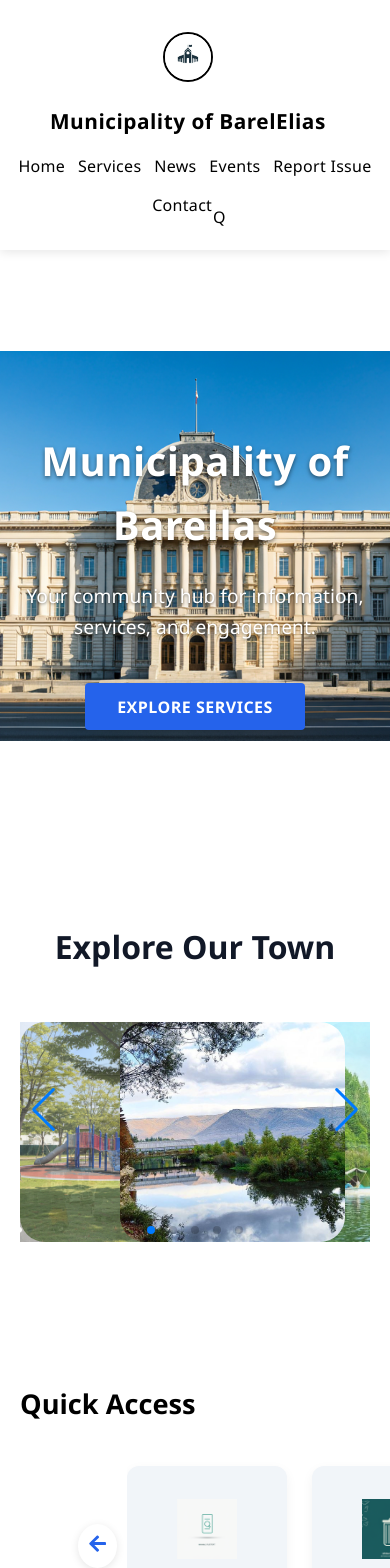
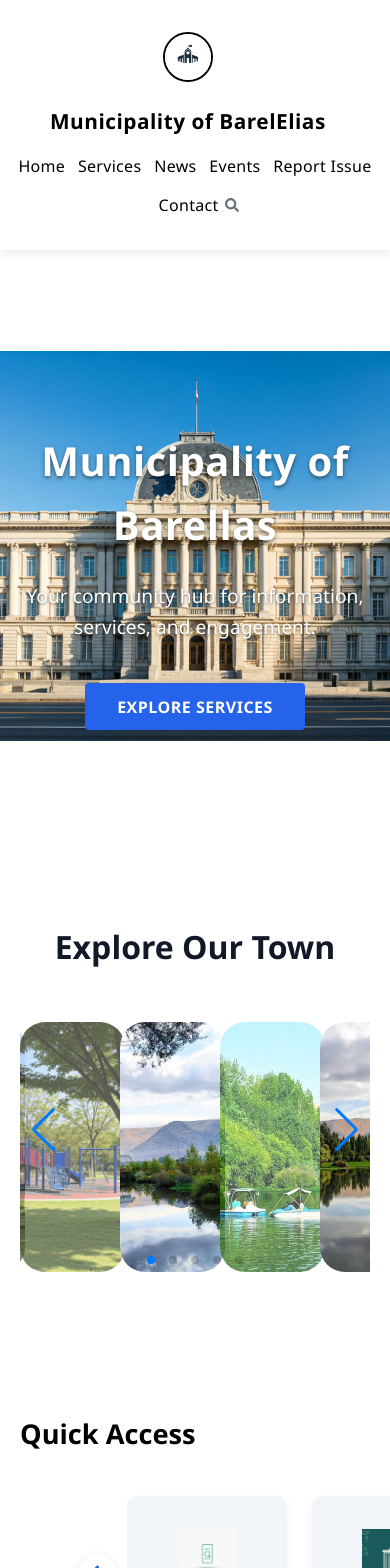
Before and after one commit to HadiJabr1/Municipality, a React (Vite) app in the folder municipality-project/: page / in a window 390 px wide. Shown: the top 1568 px of the page. Built offline with nearby package versions, Linux system fonts and the light colour scheme.

Commit message:
add municipality-project file

```diff
--- a/municipality-project/src/components/CityServices/CityServices.jsx
+++ b/municipality-project/src/components/CityServices/CityServices.jsx
@@ -14,6 +14,7 @@ import image22 from '../../assets/images/image22.png';
 import image23 from '../../assets/images/image23.png';
 import image24 from '../../assets/images/image24.png';
 import image25 from '../../assets/images/image25.png';
+import image26 from '../../assets/images/image26.png';
 
 const categories = ['All Services', 'Public Works', 'Permits', 'Finance', 'Parks & Recreation'];
 
@@ -191,6 +192,7 @@ const CityServices = () => {
             ))
           ) : (
             <div className="no-results">
+              <img src={image26} alt="No results" />
               <p>No services found. Try a different search or category.</p>
             </div>
           )}
--- a/municipality-project/src/components/ExploreOurTown/ExploreOurTown.css
+++ b/municipality-project/src/components/ExploreOurTown/ExploreOurTown.css
@@ -18,54 +18,39 @@
   margin-bottom: 30px;
 }
 
-.town-swiper {
-  padding-bottom: 60px;
-  position: relative;
-}
-
-
-.swiper-slide {
-  transform: scale(0.9);
-  opacity: 0.5;
-  transition: all 0.4s ease;
-  z-index: 1;
-}
-
-
 .swiper-slide-active {
   transform: scale(0.9);
   opacity: 1;
-  z-index: 4;
+
 }
 
 .swiper-slide-next,
 .swiper-slide-prev {
   transform: scale(0.9);
   opacity: 0.7;
-  z-index: 2;
-}
-
-
-.swiper-card {
-  border-radius: 5%;
-  box-shadow: 0 12px 25px rgba(0, 0, 0, 0.1);
-}
-
-
-.swiper-card img {
-  width: 150%;
-  height: 400px;
-  object-fit: cover;
-  border-radius: 25px;
-  display: block;
 
 
 }
 
 
+.swiper-card {
+  border-radius: 15%;
+  box-shadow: 12 12px 12px rgba(0, 0, 0, 0.1);
+}
+
+
+.swiper-card img {
+  width: 70%;
+  height: 250px;
+  object-fit: cover;
+  border-radius: 25px;
+  display: block;
+}
+
+
 .swiper-pagination {
   position: relative;
-  padding-top: 20px;
+
   display: flex;
   justify-content: center;
   gap: 6px;
@@ -79,19 +64,14 @@
   border-radius: 50%;
 }
 
-.swiper-pagination-bullet-active {
-  background-color: #8b5cf6;
-}
-
-
 .swiper-button-next,
 .swiper-button-prev {
   color: #4b5563;
   border-radius: 40%;
-  padding: 10px;
+  padding-top: 10px;
   font-size: 10px;
   box-shadow: 0 2px 6px rgba(0,0,0,0.1);
-  top: 10%;
+  top: 20%;
   transform: translateY(-50%);
   background-color: transparent;
 }
@@ -108,25 +88,3 @@
 .swiper-button-prev::after {
   font-size: 10px;
 }
-
-@media (max-width: 768px) {
-  .swiper-slide {
-    transform: scale(0.75);
-  }
-
-  .swiper-slide-active {
-    transform: scale(1);
-  }
-
-  .swiper-card img {
-    height: 220px;
-  }
-
-  .swiper-button-prev {
-    left: 42%;
-  }
-
-  .swiper-button-next {
-    right: 42%;
-  }
-}
--- a/municipality-project/src/components/ExploreOurTown/ExploreOurTown.jsx
+++ b/municipality-project/src/components/ExploreOurTown/ExploreOurTown.jsx
@@ -29,7 +29,7 @@ const ExploreOurTown = () => {
 
         <Swiper
           modules={[Navigation, Pagination]}
-          spaceBetween={-50} // Adjusted spaceBetween for better overlap based on screenshot
+          spaceBetween={-50}
           centeredSlides={true}
           loop={true}
           slidesPerView={3}
--- a/municipality-project/src/components/Footer/Footer.jsx
+++ b/municipality-project/src/components/Footer/Footer.jsx
@@ -17,8 +17,8 @@ const Footer = () => {
 
              <nav className="main-nav1">
                <ul>
-                 <li><a href="#">Home</a></li>
-                 <li><a href="#">Services</a></li>
+                 <li><a href="/">Home</a></li>
+                 <li><a href="/services">Services</a></li>
                  <li><a href="#">News</a></li>
                  <li><a href="#">Events</a></li>
                  <li><a href="#">Report Issue</a></li>
--- a/municipality-project/src/components/Header/Header.css
+++ b/municipality-project/src/components/Header/Header.css
@@ -61,10 +61,12 @@
   font-family: 'Segoe UI', Tahoma, Geneva, Verdana, sans-serif;
 }
 
-.search-icon {
-  font-weight: bold;
+.search-icon1 {
+  right: -20px;
+  top: 50%;
+  color: black;
+  font-size: 18px;
 }
-
 .main-nav a:hover {
   color: #f59e0b;
 }
--- a/municipality-project/src/components/Header/Header.jsx
+++ b/municipality-project/src/components/Header/Header.jsx
@@ -1,7 +1,7 @@
 import React from 'react';
 import './Header.css';
 import image13 from '../../assets/images/image13.jpg';
-
+import { FaSearch } from 'react-icons/fa';
 const Header = () => {
   return (
     <header className="municipality-header">
@@ -23,7 +23,7 @@ const Header = () => {
             <li><a href="#">Events</a></li>
             <li><a href="#">Report Issue</a></li>
             <li><a href="#">Contact</a></li>
-            <li><a href="#" className="search-icon">Q</a></li>
+            <li><a href="#" className="search-icon1"><FaSearch className="search-icon" /></a></li>
           </ul>
         </nav>
       </div>
--- a/municipality-project/src/components/HeroSection/HeroSection.jsx
+++ b/municipality-project/src/components/HeroSection/HeroSection.jsx
@@ -11,7 +11,7 @@ const HeroSection = () => {
       <div className="hero-content">
         <h2>Municipality of Barellas</h2>
         <p>Your community hub for information, services, and engagement.</p>
-        <button className="btn-primary">Explore Services</button>
+       <a href='/services'> <button className="btn-primary">Explore Services</button></a>
       </div>
     </section>
   );
--- a/municipality-project/src/components/QuickAccess/QuickAccess.css
+++ b/municipality-project/src/components/QuickAccess/QuickAccess.css
@@ -56,7 +56,7 @@
 }
 
 .carousel-card img {
-  width: 100px;
+  width: 50%;
   height: 60px;
   object-fit: contain;
   margin-bottom: 10px;
```
Also changed, not shown: municipality-project/src/assets/images/image26.png (added).
